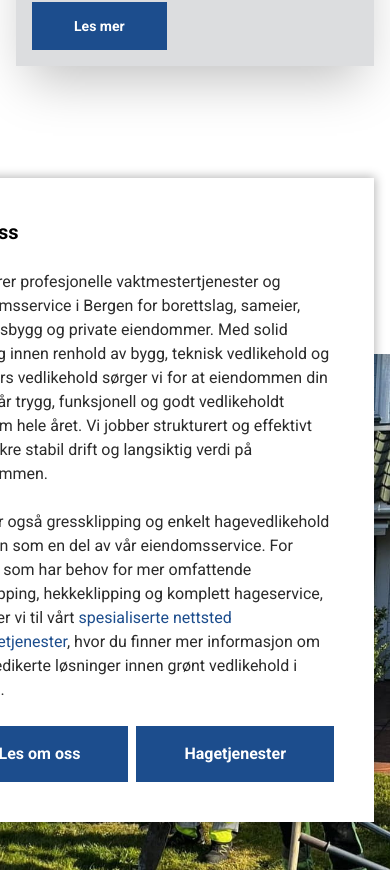
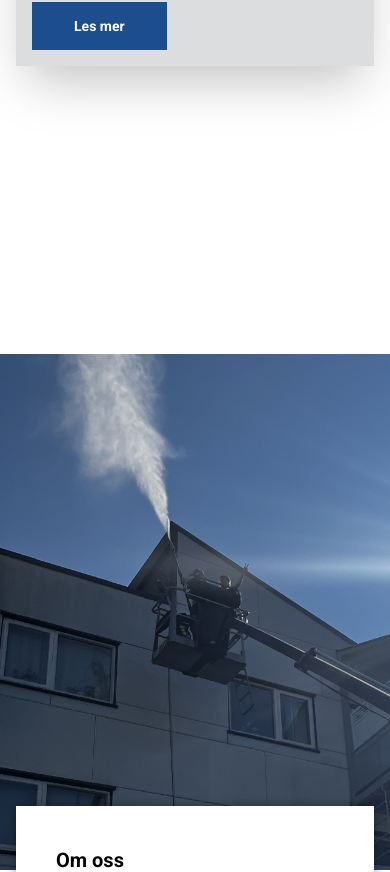
Before and after one commit to motionlabs-git/vaktmester, a Next.js app: page / in a window 390 px wide. Shown: the part 3332-4204 px from the top of the page. Built offline with nearby package versions, Linux system fonts and the light colour scheme.

Commit message:
section om oss

```diff
--- a/app/components/Sections/Main/OmOss/OmOss.tsx
+++ b/app/components/Sections/Main/OmOss/OmOss.tsx
@@ -4,20 +4,20 @@ import Link from 'next/link'
 
 const OmOss = () => {
 	return (
-		<section className='relative flex justify-center'>
+		<section className='relative flex flex-col md:flex-row justify-center'>
 			<div className='w-full h-[80vh] pt-40 sm:pt-20'>
 				<Image
-					src={'/images/team2.jpg'}
+					src={'/images/vaktmester_bergen_hoytrikking2.jpeg'}
 					alt={'Vaktmester Bergen - Om oss'}
 					width={1200}
 					height={1000}
-					className='w-full h-full object-cover'
+					className='w-full h-full object-cover object-left'
 				/>
 			</div>
 
-			<div className='absolute inset-0 right-0 flex justify-center pt-12 '>
+			<div className='relative w-full md:absolute inset-0 right-0 flex justify-center md:pt-12 -translate-y-16'>
 				<div className='section-wrapper flex justify-end'>
-					<div className='whiteBox w-2xl h-fit p-10'>
+					<div className='whiteBox md:w-2xl h-fit p-10'>
 						<h3>Om oss</h3>
 
 						<p className='mt-6 text-darkGray'>
@@ -49,7 +49,7 @@ const OmOss = () => {
 							løsninger innen grønt vedlikehold i Bergen.
 						</p>
 
-						<div className='mt-6 flex gap-2'>
+						<div className='mt-6 flex flex-wrap gap-2'>
 							<Button
 								className={'text-base'}
 								text={'Les om oss'}
```
